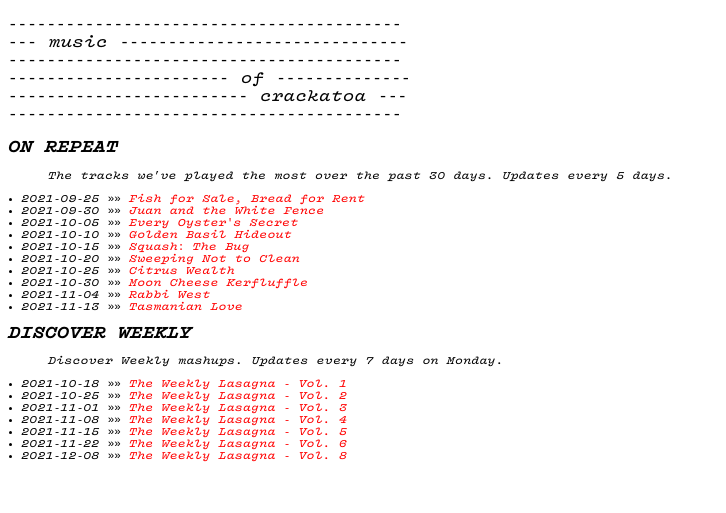
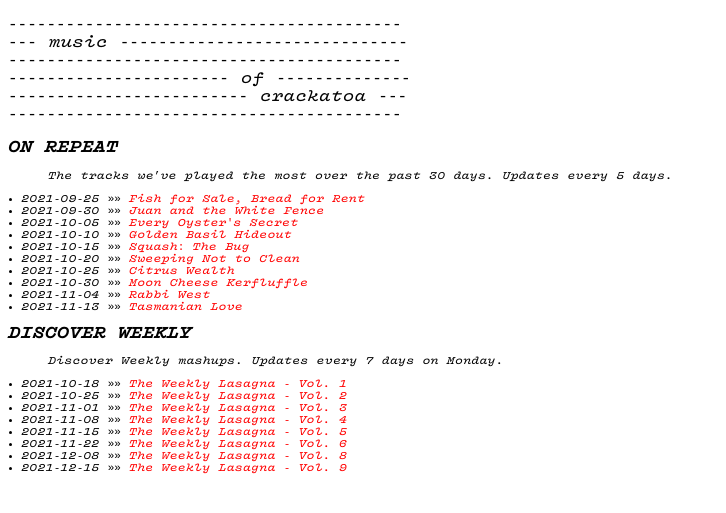
Before and after one commit to noahgorstein/music-of-crackatoa, a Jekyll site: the page built from index.md, in a window 1280 px wide. Shown: the top 513 px of the page, without its empty margins (0-726 px from the left). Built offline with Jekyll 4.4.1, drawn with Linux system fonts in a browser that asks for light colours.

Commit message:
weekly lasagna v9

```diff
--- a/_data/discover_weekly.yml
+++ b/_data/discover_weekly.yml
@@ -25,3 +25,7 @@
 - playlist_name: The Weekly Lasagna - Vol. 8
   creation_date: 2021-12-08
   playlist_uri: https://open.spotify.com/playlist/3QwpDIWBaqC9SjdwWakoh2
+
+- playlist_name: The Weekly Lasagna - Vol. 9
+  creation_date: 2021-12-15
+  playlist_uri: https://open.spotify.com/playlist/3E3OpwVr2yHW19dwPPXqIx?si=1db0e2f8e48348dc
```
